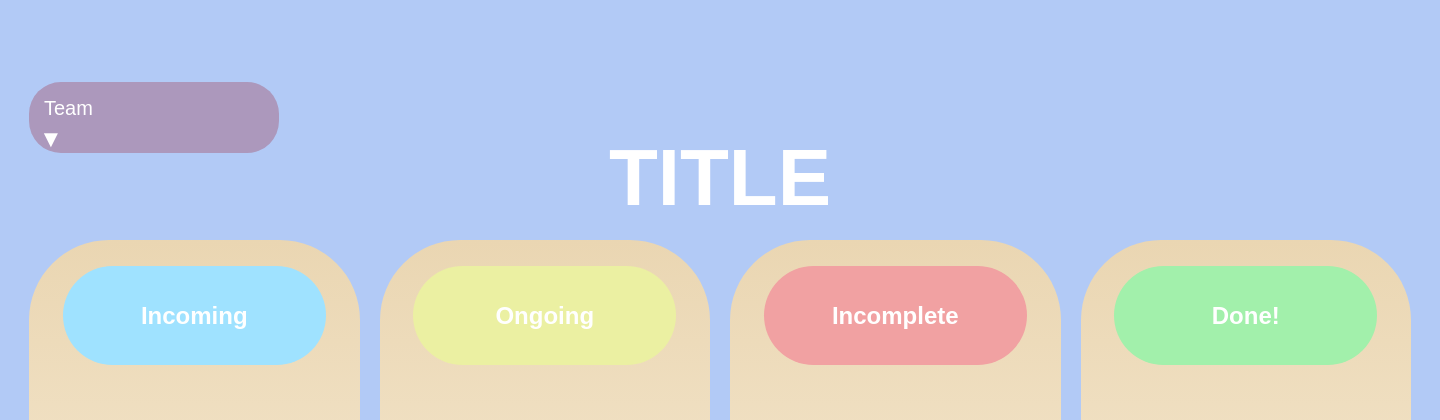
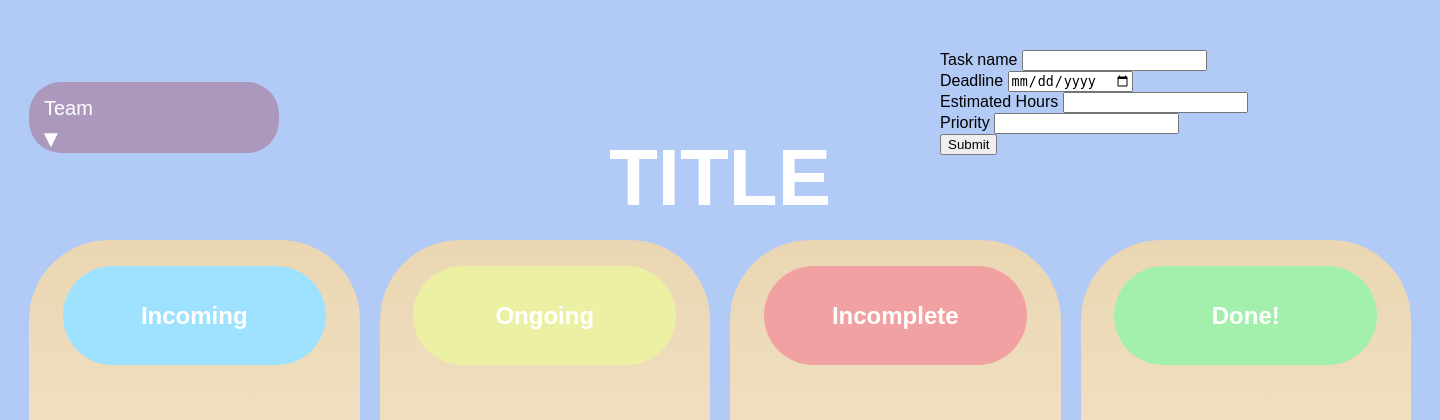
Before and after one commit to avyan-k/McHacks2025, a Flask app: page / in a window 1440 px wide. Shown: the top 420 px of the page. Run offline with Flask 3, Linux system fonts and the light colour scheme; data that the repository does not hold is empty; some libraries are stand-ins or nearby versions.

Commit message:
Webpage form for new task

```diff
--- a/web_stuff/app.py
+++ b/web_stuff/app.py
@@ -1,5 +1,15 @@
 from flask import Flask, redirect, url_for, render_template, request
+from flask_bootstrap import Bootstrap5
+from flask_wtf import FlaskForm, CSRFProtect
+from wtforms import StringField, DateField, SubmitField
+from wtforms.validators import DataRequired, Length
 app = Flask(__name__)
+bootstrap = Bootstrap5(app)
+# Flask-WTF requires this line
+csrf = CSRFProtect(app)
+import secrets
+foo = secrets.token_urlsafe(16)
+app.secret_key = foo
 from os.path import dirname, abspath, join
 import sys
 current_dir = dirname(abspath(__file__))
@@ -9,8 +19,23 @@ import database
 import task
 sys.path.append(current_dir)
 
-@app.route("/")
+
+
+
+class TaskForm(FlaskForm):
+    name = StringField('Task name', validators=[DataRequired(), Length(5, 40)])
+    deadline = DateField('Deadline', format='%d-%m-%Y')
+    estimated_time = StringField('Estimated Hours', validators=[DataRequired(), Length(1, 6 )])
+    priority = StringField('Priority', validators=[DataRequired(), Length(1 , 2)])
+    submit = SubmitField('Submit')
+WEB_QUEUE = []
+@app.route('/', methods=['GET', 'POST'])
 def home():
+    form = TaskForm()
+    if form.validate_on_submit():
+        form_task = task.Task(form.name.data,form.deadline.data,form.estimated_time.data,form.priority.data)
+        WEB_QUEUE.append(form_task)
+        form_task = TaskForm(formdata=None)
     connection = database.open_database()
     tasks_dict = {}
     tasks_dict["incoming"] = [ctask.name for ctask in database.get_all_tasks_of_status(connection,task.Status.INCOMING)]
@@ -18,8 +43,17 @@ def home():
     tasks_dict["ongoing"]  = [ctask.name for ctask in database.get_all_tasks_of_status(connection,task.Status.ONGOING)]
     tasks_dict["complete"]  = [ctask.name for ctask in database.get_all_tasks_of_status(connection,task.Status.COMPLETE)]
 
-    return render_template("desk.html",tasks_dict = tasks_dict)
+    return render_template("desk.html",tasks_dict = tasks_dict, form = form)
 
+@app.route('/', methods =["GET", "POST"])
+def get_new_task():
+    if request.method == "POST":
+       # getting input with name = fname in HTML form
+       first_name = request.form.get("fname")
+       # getting input with name = lname in HTML form
+       last_name = request.form.get("lname")
+       return "Your name is "+first_name + last_name
+    return render_template("form.html")
 
 if __name__ == "__main__" :
  app.run(debug=True) #detect changes and update
--- a/web_stuff/static/style.css
+++ b/web_stuff/static/style.css
@@ -222,3 +222,19 @@ body {
     padding: 15px 15px 0 15px;
 
 }
+.row {
+    overflow: hidden;
+    width: 2000px;
+  }
+
+  .inner {
+    overflow: hidden;
+    width: 200px;
+  }
+
+  .child {
+    float: right;
+    width: 500px;
+    height: 30px;
+    margin-top: 50px;
+  }
--- a/web_stuff/templates/desk.html
+++ b/web_stuff/templates/desk.html
@@ -1,3 +1,4 @@
+{% from 'bootstrap5/form.html' import render_form %}
 <!DOCTYPE html>
 <html lang="en">
 <head>
@@ -7,14 +8,17 @@
     <link rel="stylesheet" href="{{ url_for('static', filename='style.css') }}">
 </head>
 <body>
-    <div class="container">
     <div class="title-bar">
         <h1>TITLE</h1>
     </div>
 
+    <div class="container">
+<div class="inner">
+
     <div class="team-section">
         <div class="team-box">
             <div class="team-text">Team</div>
+
                 <div class="dropdown">
                     <div class="dropdown-button">▼</div>
                     <div, class="dropdown-menu">
@@ -24,7 +28,17 @@
                     </div>
                 </div>
                 </div>
+
+
 </div>
+<div class="child">
+    {{ render_form(form) }}
+</div>
+</div>
+
+
+
+
 
 
 
```
Lines whose indentation alone changed are shown as unchanged.
